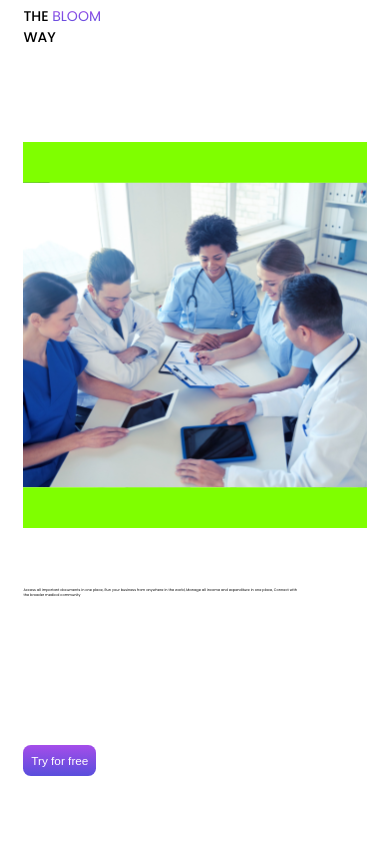
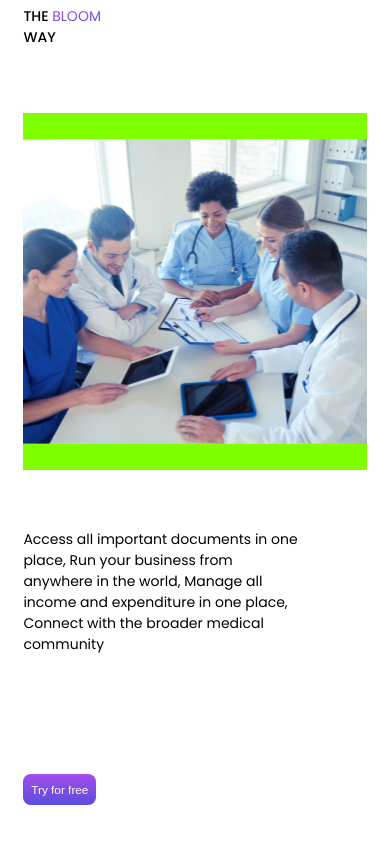
Before and after one commit to Lovethrech/BLOOM-Chel, a Vue app: page / in a window 390 px wide. Shown: the part 922-1766 px from the top of the page. Built offline with nearby package versions, Linux system fonts and the light colour scheme; some icons are missing.

Commit message:
...working on home-about section component.

```diff
--- a/src/components/home/about/HomeAboutDesc.vue
+++ b/src/components/home/about/HomeAboutDesc.vue
@@ -14,6 +14,8 @@
     font-size: 0.9vw;
 }
 @media screen and (max-width: 900px) {
-
+    .home-about-desc-main-ctn-name{
+        font-size: 14px;
+    }
 }
 </style>
```
